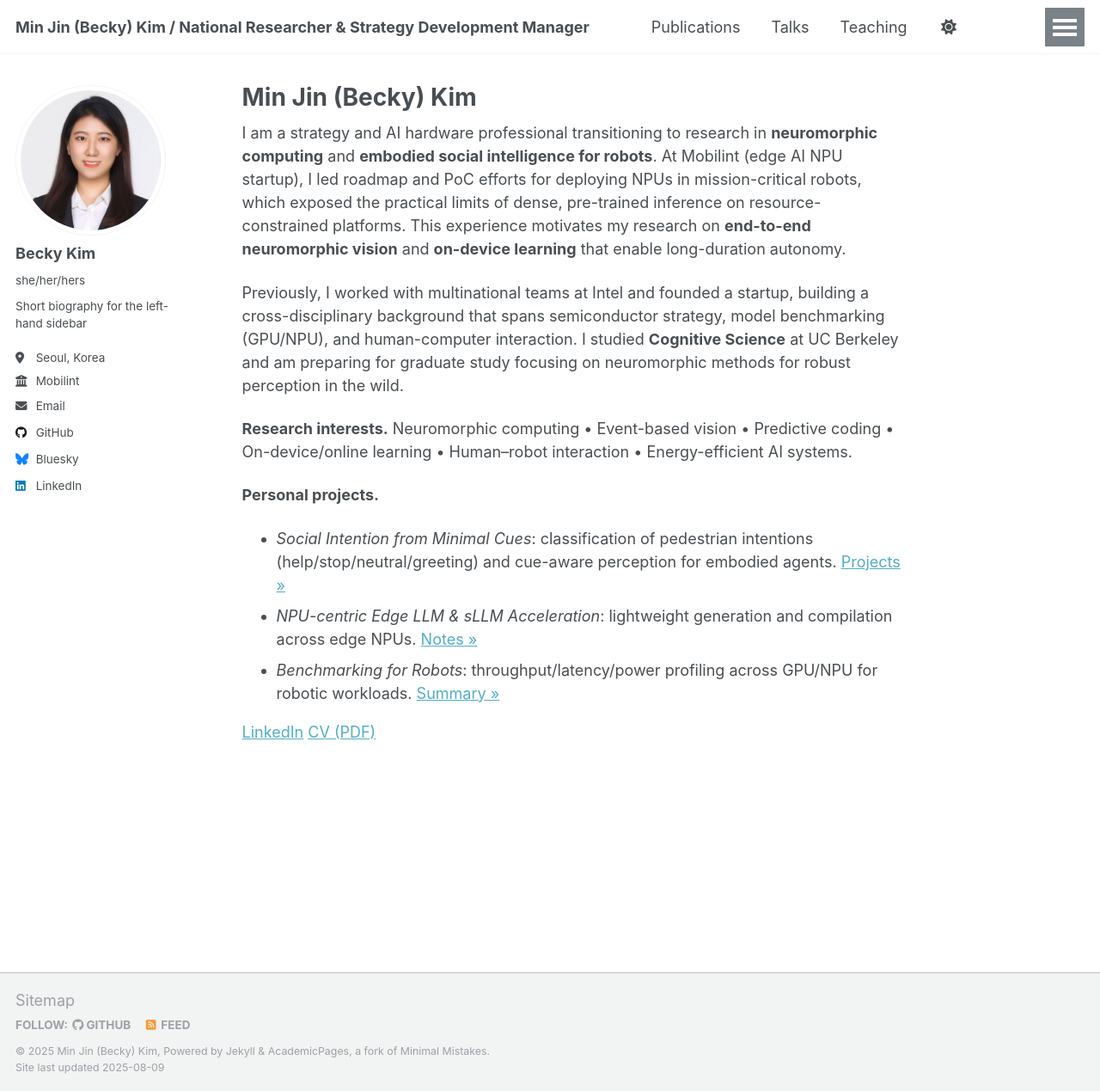
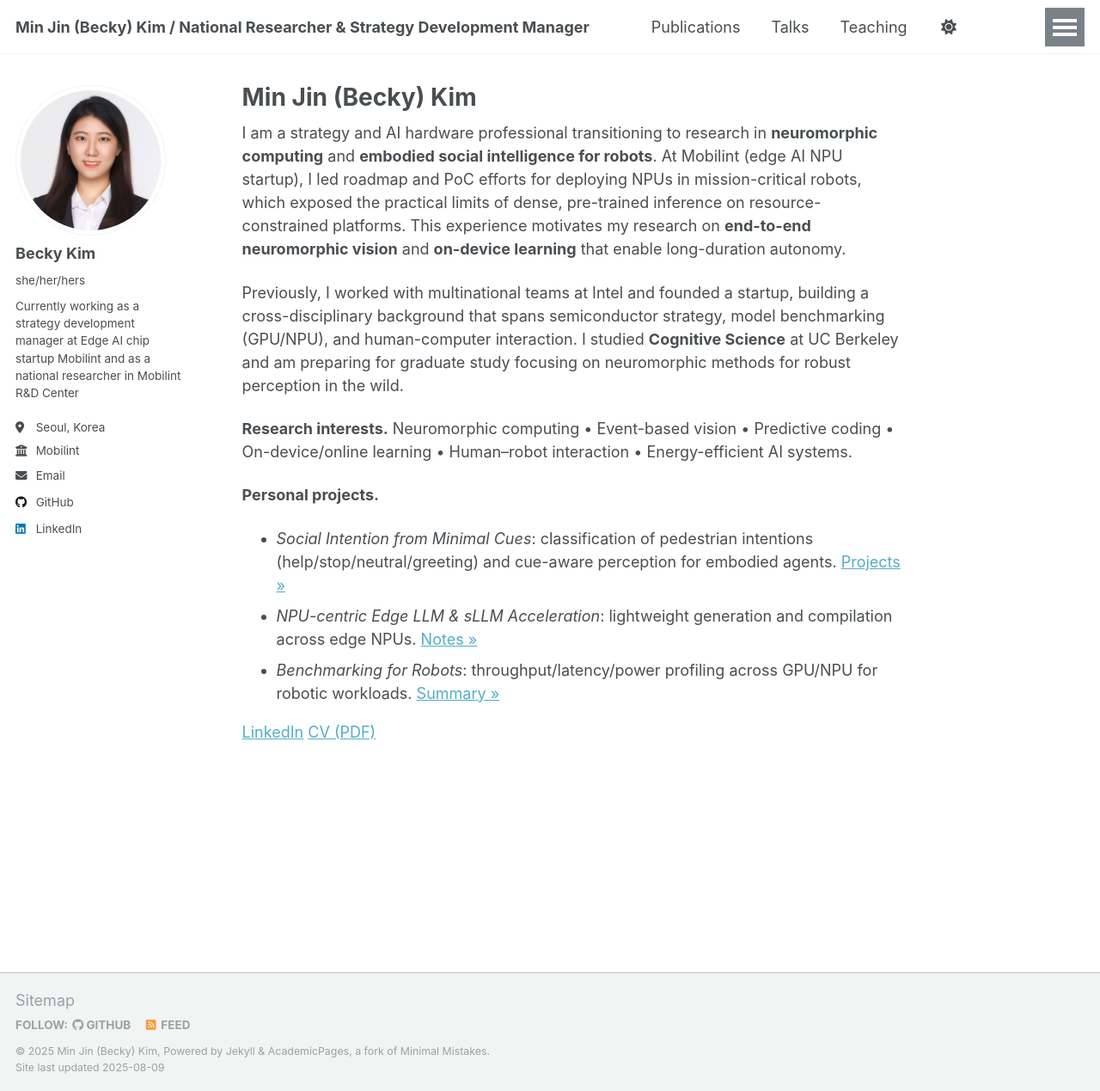
Before and after one commit to becky930/becky930.github.io, a Jekyll site: the page built from _pages/about.md, in a window 1280 px wide and 1269 px high. Shown: the whole window at 86% size. Built offline with Jekyll 4.4.1, drawn with Linux system fonts in a browser that asks for light colours; a script that is not in the unit is left out.

Commit message:
Update _config.yml

```diff
--- a/_config.yml
+++ b/_config.yml
@@ -25,10 +25,9 @@ author:
   avatar           : "1619201265916.jpg"
   name             : "Becky Kim"
   pronouns         : "she/her/hers"
-  bio              : "Short biography for the left-hand sidebar"
+  bio              : "Currently working as a strategy development manager at Edge AI chip startup Mobilint and as a national researcher in Mobilint R&D Center"
   location         : "Seoul, Korea"
   employer         : "Mobilint"
-  uri              : # URL
   email            : "beckykim930@gmail.com"
 
   # Academic websites
@@ -53,7 +52,7 @@ author:
 
   # Social media
   artstation       : # Username
-  bluesky          : "bsky.app" # Replace this with you Bluesky username
+  bluesky          : # Replace this with you Bluesky username
   facebook         : # Username
   flickr           : # Username
   foursquare       : # Username
@@ -62,7 +61,7 @@ author:
   keybase          : # Username
   instagram        : # Username
   lastfm           : # Username
-  linkedin         : "Becky Kim"
+  linkedin         : "https://www.linkedin.com/in/becky-kim-600557180/"
   mastodon         : # URL
   medium           : # URL
   pinterest        : # Username
```
